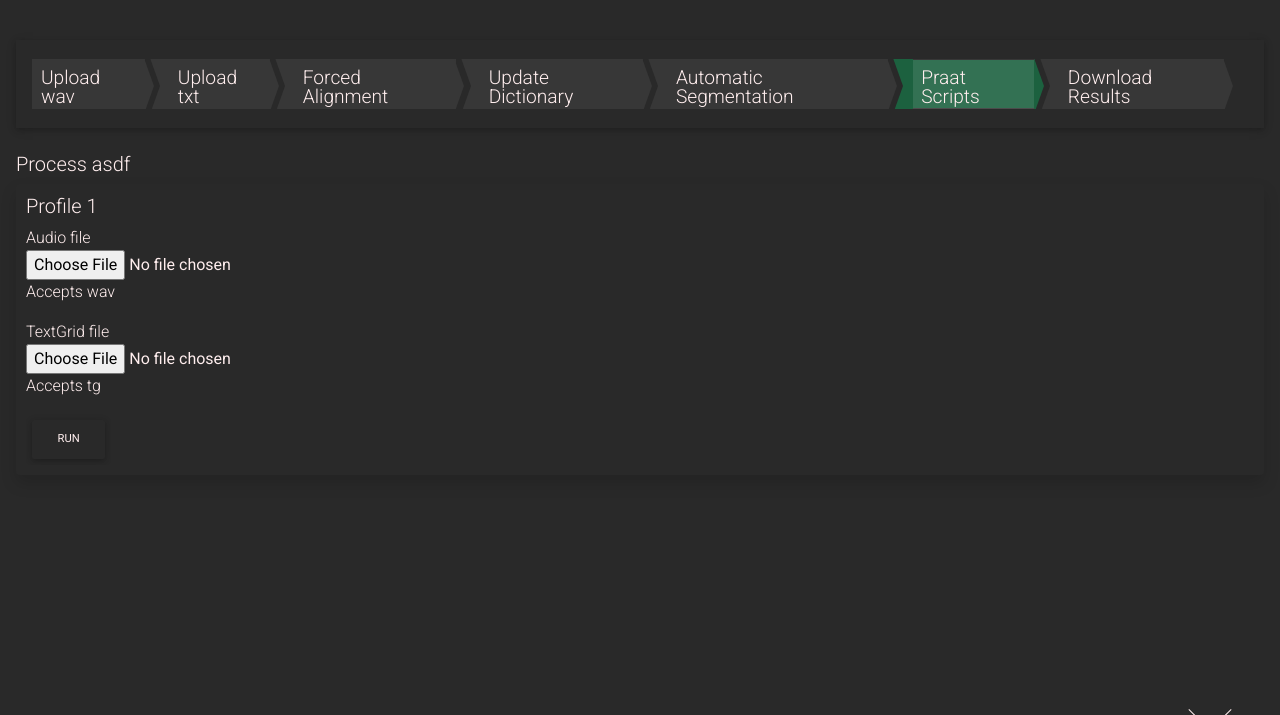
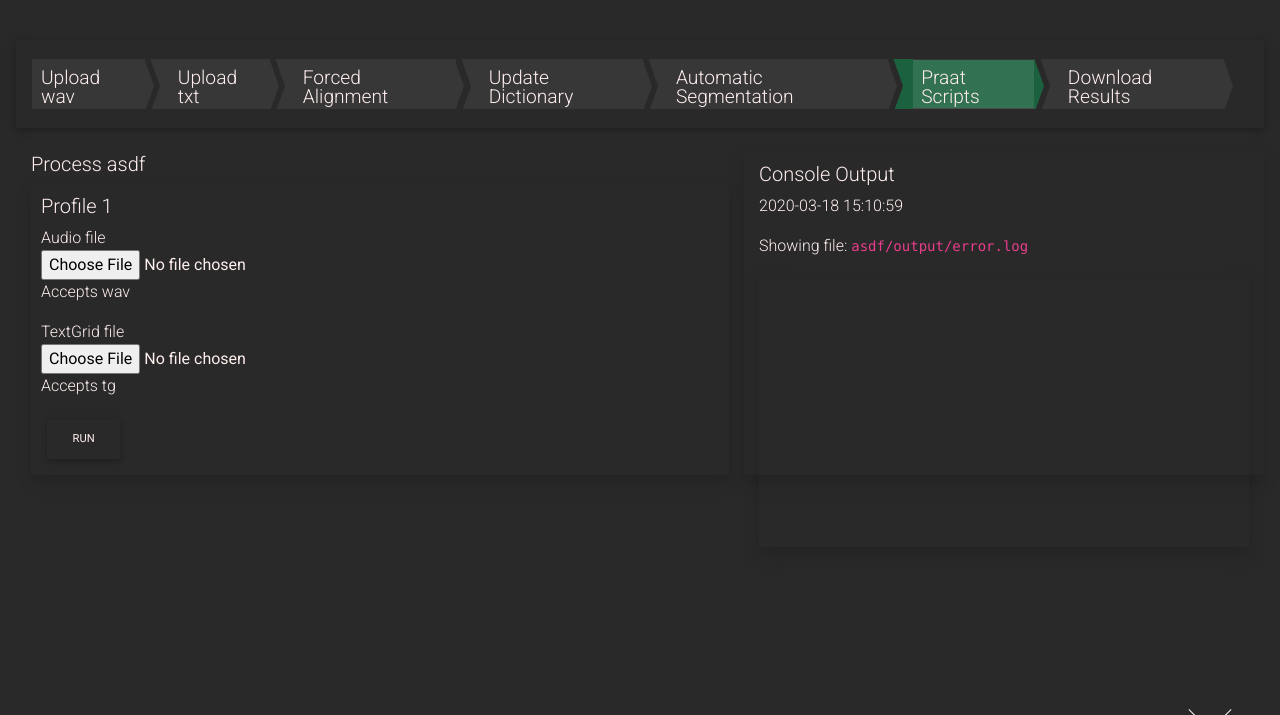
Before and after one commit to centre-for-language-speech-technology/CLST-2020, a Django app: page /scripts/process/1/ in a window 1280 px wide. Shown: the top 715 px of the page. Run offline with Django 3.2, Linux system fonts and the light colour scheme; data comes from the database, SQL or seed files in the repository; some libraries are stand-ins or nearby versions.

Commit message:
Live output via CLAM server

```diff
--- a/equestria/fancybar/static/fancybar/js/output_loading.js
+++ b/equestria/fancybar/static/fancybar/js/output_loading.js
@@ -1,5 +1,5 @@
 function update_console_output() {
-    var file_to_load = $("#file_to_load").text();
+    var file_to_load = "http://localhost:8080/" + $("#file_to_load").text();
     if (file_to_load === "None") {
 	setTimeout(update_console_output, 500);
 	return;
--- a/equestria/script_runner/templates/process_overview.html
+++ b/equestria/script_runner/templates/process_overview.html
@@ -1,4 +1,5 @@
 {% extends 'progbase.html' %}
+{% load static %}
 
 {% block navbaritems %}
 <li class="nav-item">
@@ -24,6 +25,9 @@
 </li>
 {% endblock %}
 {% block body %}
+<div class="container-fluid">
+  <div class="row">
+    <div class="col-md-7" id="entry-list">
       <div>
 	<h5>Process {{ process.name }}</h5>
 	<div>
@@ -44,4 +48,32 @@
 	  {% endfor %}
 	</div>
       </div>
+    </div>
+    <div class="col-md-5 lighter shadow padding rounded">
+      <h5>Console Output</h5>
+      <p class="clock"></p>
+      <p>Showing file: <code id="file_to_load">{{ process.name }}/output/error.log</code></p>
+      <div class="shadow padding" style="height: 90%">
+	<div id="console_output" ></div>
+	<!-- {% if not script_run %} -->
+	<!-- <p> -->
+	  <!--     <\!-- I wanted to print the output of the command here live (for transparency/debugging by the user), but we probably need a websocket or AJAX for that -\-> -->
+	    <!-- </p> -->
+	<!-- {% else %} -->
+	<!-- <p>Running script with name <code>{{ script_run }}</code>...</p> -->
+	<!-- <p>This is passed via the backend btw, not js</p> -->
+	<!-- <p>Look at the ./manage.py runserver output in your console</p> -->
+	<!-- <p>Done. Script ran <span style="color: green">successfully</span>!</p> -->
+	<!-- {% endif %} -->
+      </div>
+    </div>
+  </div>
+</div>
 {% endblock %}
+
+{% block scripts %}
+<script src="{% static 'fancybar/js/search.js' %}"></script>
+<script src="{% static 'fancybar/js/dropdown.js' %}"></script>
+<script src="{% static 'fancybar/js/clock.js' %}"></script>
+<script src="{% static 'fancybar/js/output_loading.js' %}"></script>
+{% endblock %}
```
Lines whose indentation alone changed are shown as unchanged.
